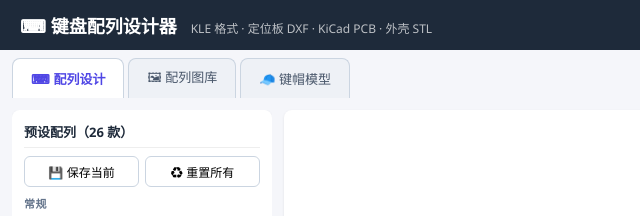
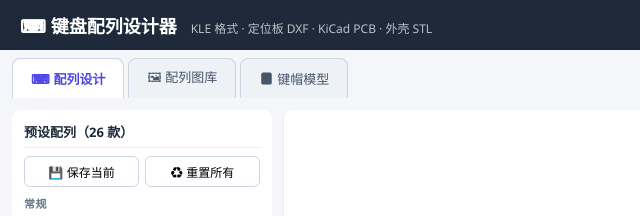
Before and after one commit to lqgood007/keyboard-design-studio, a plain HTML site: page frontend/public/index.html in a window 1280 px wide. Both pictures are taken after a click on the button "⌨ 配列设计". Shown: the top 216 px of the page, 0-640 px from the left. Drawn offline with nearby package versions, Linux system fonts and the light colour scheme.

Commit message:
fix: 键帽页首次进入自动渲染 3D + tab 图标改为键帽图
- keycapPanel.js：init 顺序修正——先 initThree（scene/renderer 就绪）再 renderParams（内部 requestModel 依赖 scene），
  此前首次进入时 scene 未初始化抛错被 catch，3D 空白
- bindTabs：切换到「键帽模型」视图时自动 requestModel() 渲染当前配置模型
- index.html：tab 图标 🧢（帽子）→ SVG 键帽图（圆角键帽俯视轮廓 + 内凹槽）
- 验证：浏览器实测切页后紫色键帽模型自动渲染于网格坐标系

```diff
--- a/frontend/public/index.html
+++ b/frontend/public/index.html
@@ -15,7 +15,7 @@
 <nav class="tabs">
   <button type="button" class="tab active" data-view="editor">⌨ 配列设计</button>
   <button type="button" class="tab" data-view="gallery">🖼 配列图库</button>
-  <button type="button" class="tab" data-view="keycap">🧢 键帽模型</button>
+  <button type="button" class="tab" data-view="keycap"><svg viewBox="0 0 20 20" width="15" height="15" fill="currentColor" aria-hidden="true" style="vertical-align:-2px;margin-right:3px"><path d="M3 4.5A2.5 2.5 0 0 1 5.5 2h9A2.5 2.5 0 0 1 17 4.5v11a2.5 2.5 0 0 1-2.5 2.5h-9A2.5 2.5 0 0 1 3 15.5v-11Z"/><path d="M6.5 7.5a1 1 0 0 1 1-1h5a1 1 0 0 1 1 1v5a1 1 0 0 1-1 1h-5a1 1 0 0 1-1-1v-5Z" fill="transparent" stroke="currentColor" stroke-width="1.3"/></svg>键帽模型</button>
 </nav>
 
 <div id="view-editor">
--- a/frontend/public/js/keycapPanel.js
+++ b/frontend/public/js/keycapPanel.js
@@ -24,6 +24,8 @@ function bindTabs() {
       document.getElementById('view-editor').hidden = v !== 'editor';
       document.getElementById('view-gallery').hidden = v !== 'gallery';
       document.getElementById('view-keycap').hidden = v !== 'keycap';
+      // 首次进入键帽页：自动渲染当前配置模型（scene 未就绪时跳过，init 后兜底）
+      if (v === 'keycap' && scene) requestModel();
     });
   });
 }
@@ -262,10 +264,11 @@ function init() {
   if ($('kc-p-topcorner')) $('kc-p-topcorner').addEventListener('change', renderParams);
   $('kc-download-stl').addEventListener('click', downloadStl);
   $('kc-reset-view').addEventListener('click', () => { ROT.x = 0.5; ROT.y = 0.4; ZOOM = 1.2; });
-  renderParams();
+  // 顺序：先建 3D（scene/renderer 就绪）再 renderParams（内部 requestModel 依赖 scene）
   if (window.WebGLRenderingContext) {
     try { initThree(); } catch (e) { console.warn('WebGL 初始化失败', e); }
   }
+  renderParams();
 }
 
 if (document.readyState === 'loading') document.addEventListener('DOMContentLoaded', init);
```
Also changed, not shown: _kc_canvas.png (added), _kc_canvas2.png (added), _kc_focus.png (added), _kc_page.png (added), _kc_view.png (added).
